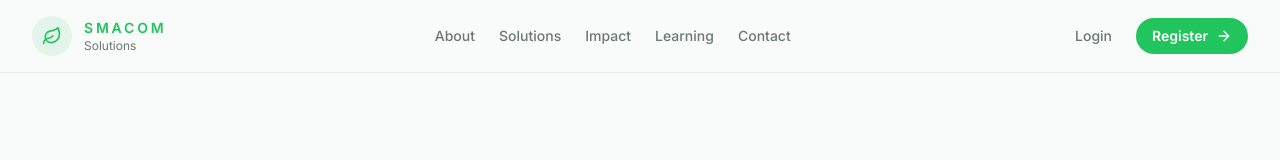
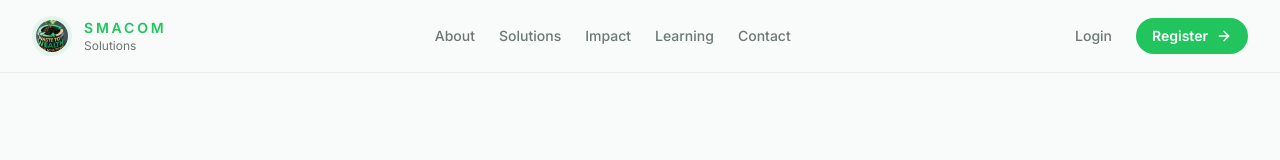
Before and after one commit to okech-michael/smacom-project, a React (Vite) app: page / in a window 1280 px wide. Shown: the top 160 px of the page. Built offline with nearby package versions, Linux system fonts and the light colour scheme; no server answers.

Commit message:
Replace header leaf icon with provided logo image

```diff
--- a/src/components/layout/PublicLayout.jsx
+++ b/src/components/layout/PublicLayout.jsx
@@ -1,6 +1,7 @@
 import React from 'react';
 import { Link, Outlet } from 'react-router-dom';
-import { Leaf, ArrowRight } from 'lucide-react';
+import { ArrowRight } from 'lucide-react';
+import logo from '@/assets/ml.jpg';
 import { useAuth } from '@/lib/AuthContext';
 
 const links = [
@@ -19,8 +20,8 @@ export default function PublicLayout() {
       <header className="sticky top-0 z-40 border-b border-border/70 bg-background/95 backdrop-blur">
         <div className="mx-auto flex max-w-7xl items-center justify-between px-6 py-4 lg:px-8">
           <Link to="/" className="flex items-center gap-3">
-            <div className="flex h-10 w-10 items-center justify-center rounded-full bg-primary/10 text-primary">
-              <Leaf className="h-5 w-5" />
+            <div className="flex h-10 w-10 items-center justify-center rounded-full bg-primary/10 text-primary overflow-hidden">
+              <img src={logo} alt="SMACOM logo" className="h-8 w-8 object-cover rounded-full" />
             </div>
             <div>
               <p className="text-sm font-semibold tracking-[0.2em] text-primary uppercase">SMACOM</p>
```
